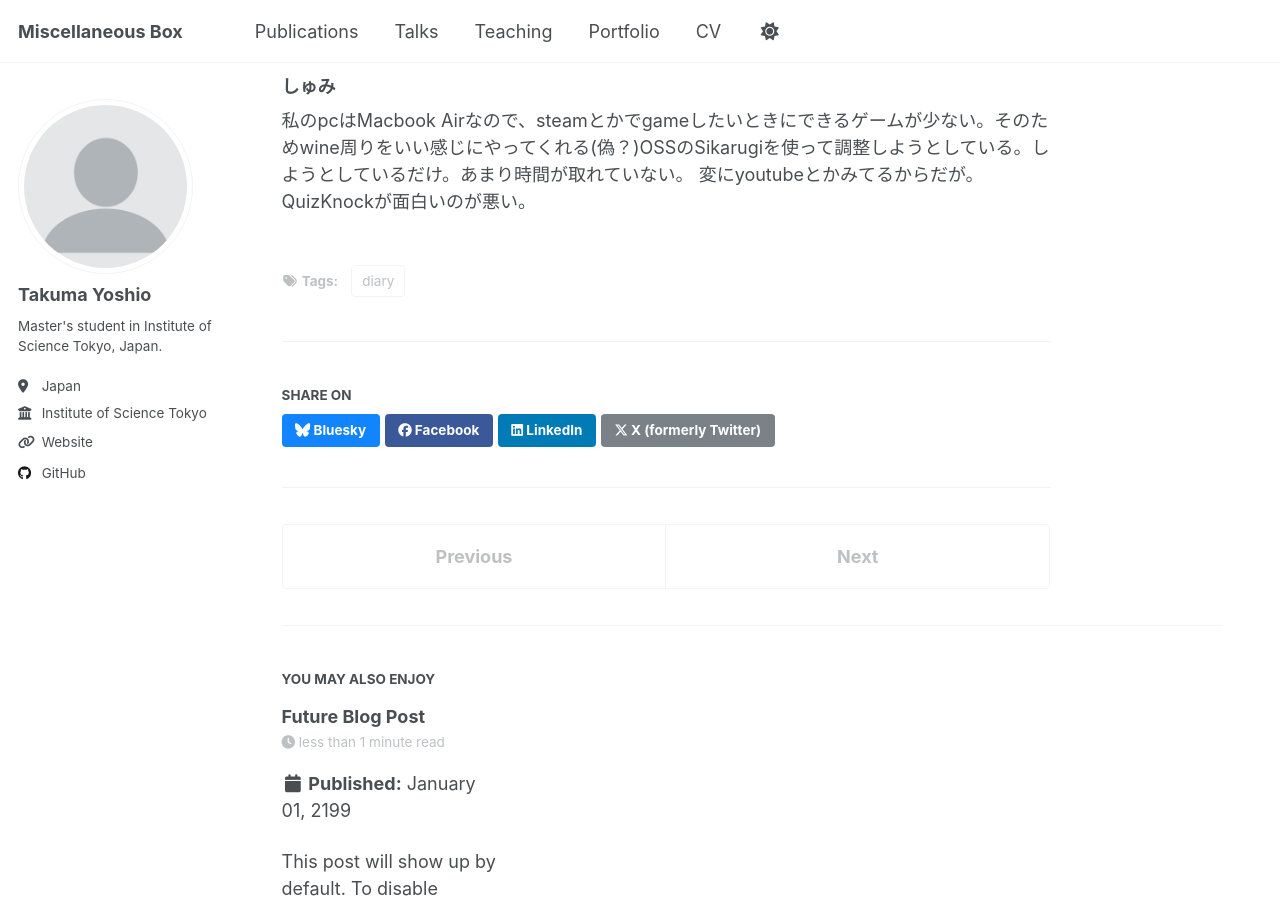
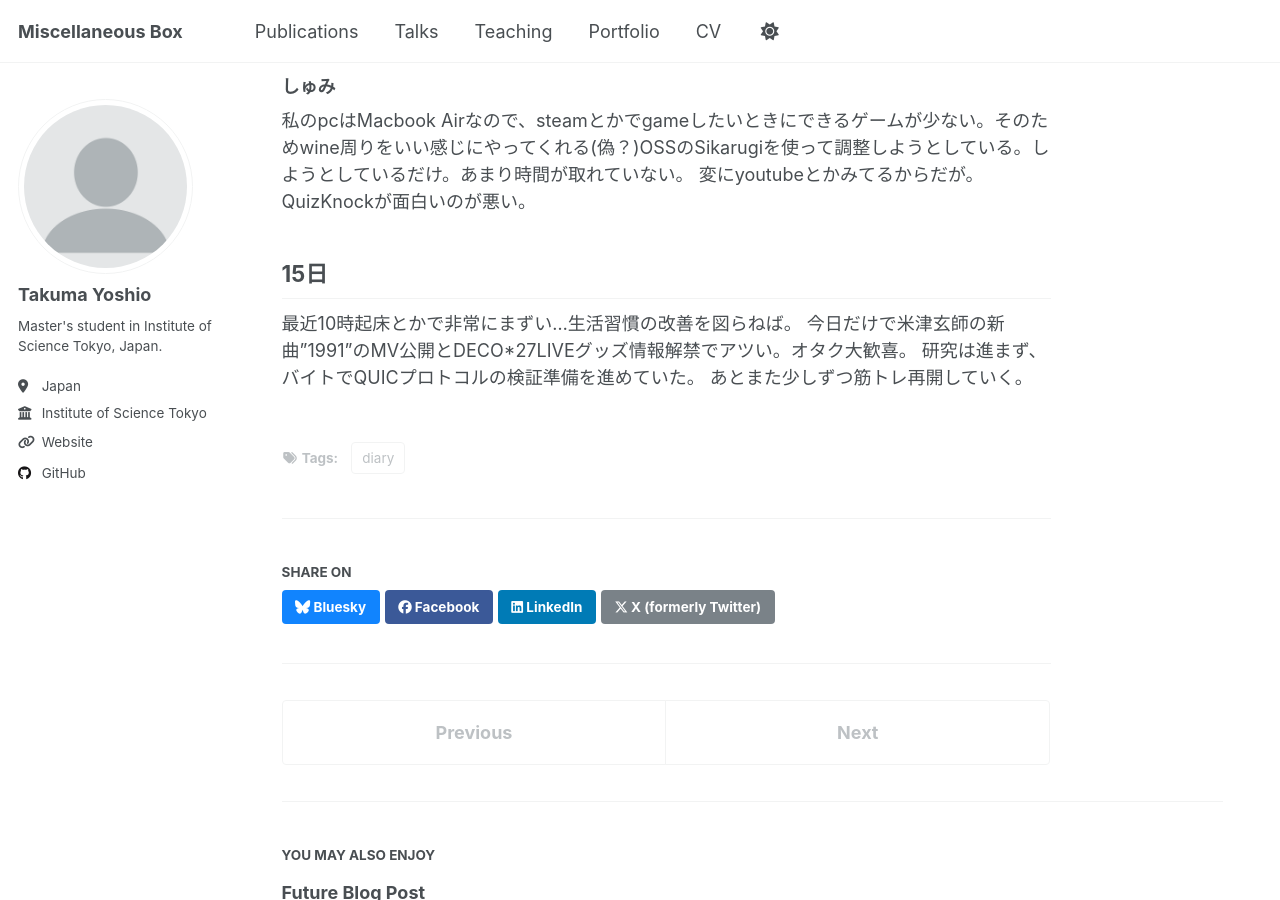
Before and after one commit to ta-yoshi02/ta-yoshi02.github.io, a Jekyll site: the page built from _posts/2025-10-10-blog-post.md, in a window 1280 px wide and 900 px high, scrolled down 448 px. Built offline with Jekyll 4.4.1, drawn with Linux system fonts in a browser that asks for light colours; a script that is not in the unit is left out.

Commit message:
10月15日にっき

```diff
--- a/_posts/2025-10-10-blog-post.md
+++ b/_posts/2025-10-10-blog-post.md
@@ -20,3 +20,10 @@ tags:
 
 私のpcはMacbook Airなので、steamとかでgameしたいときにできるゲームが少ない。そのためwine周りをいい感じにやってくれる(偽？)OSSのSikarugiを使って調整しようとしている。しようとしているだけ。あまり時間が取れていない。
 変にyoutubeとかみてるからだが。QuizKnockが面白いのが悪い。
+
+## 15日
+
+最近10時起床とかで非常にまずい...生活習慣の改善を図らねば。
+今日だけで米津玄師の新曲"1991"のMV公開とDECO*27LIVEグッズ情報解禁でアツい。オタク大歓喜。
+研究は進まず、バイトでQUICプロトコルの検証準備を進めていた。
+あとまた少しずつ筋トレ再開していく。
```
